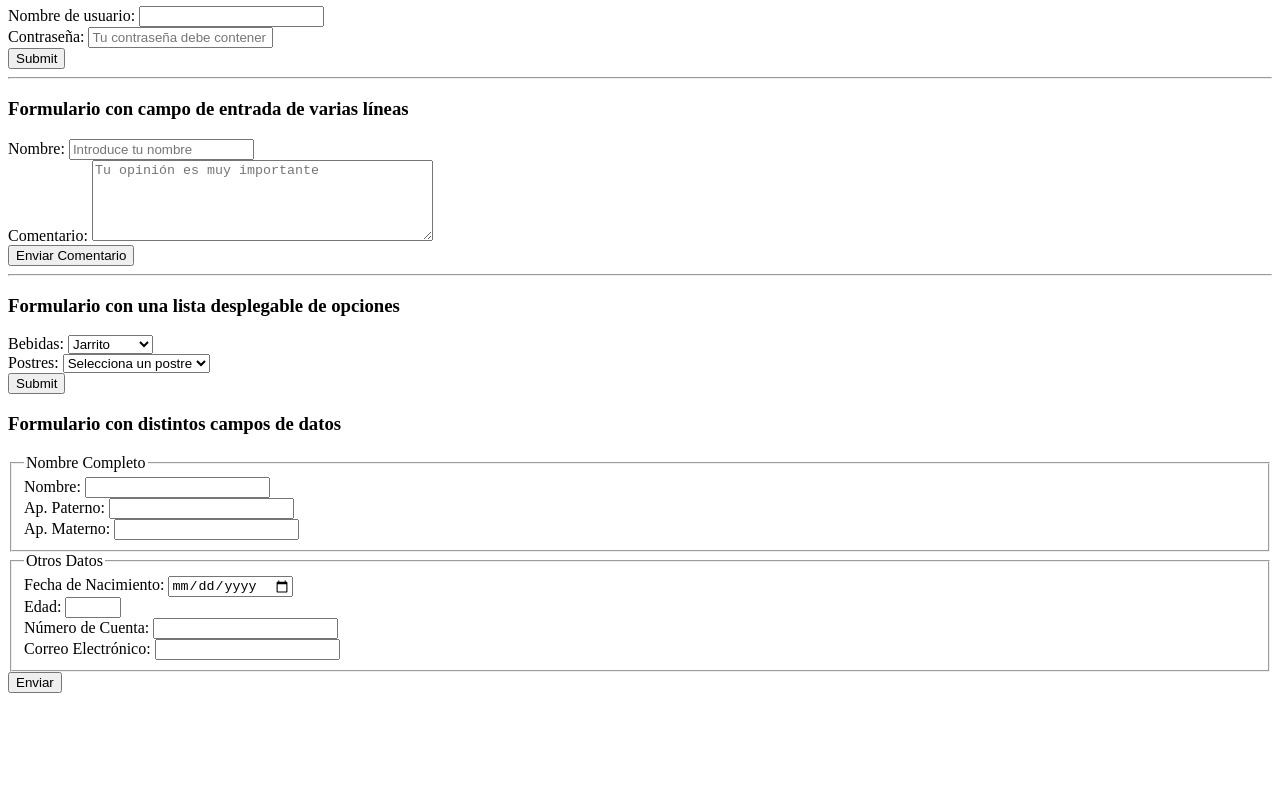
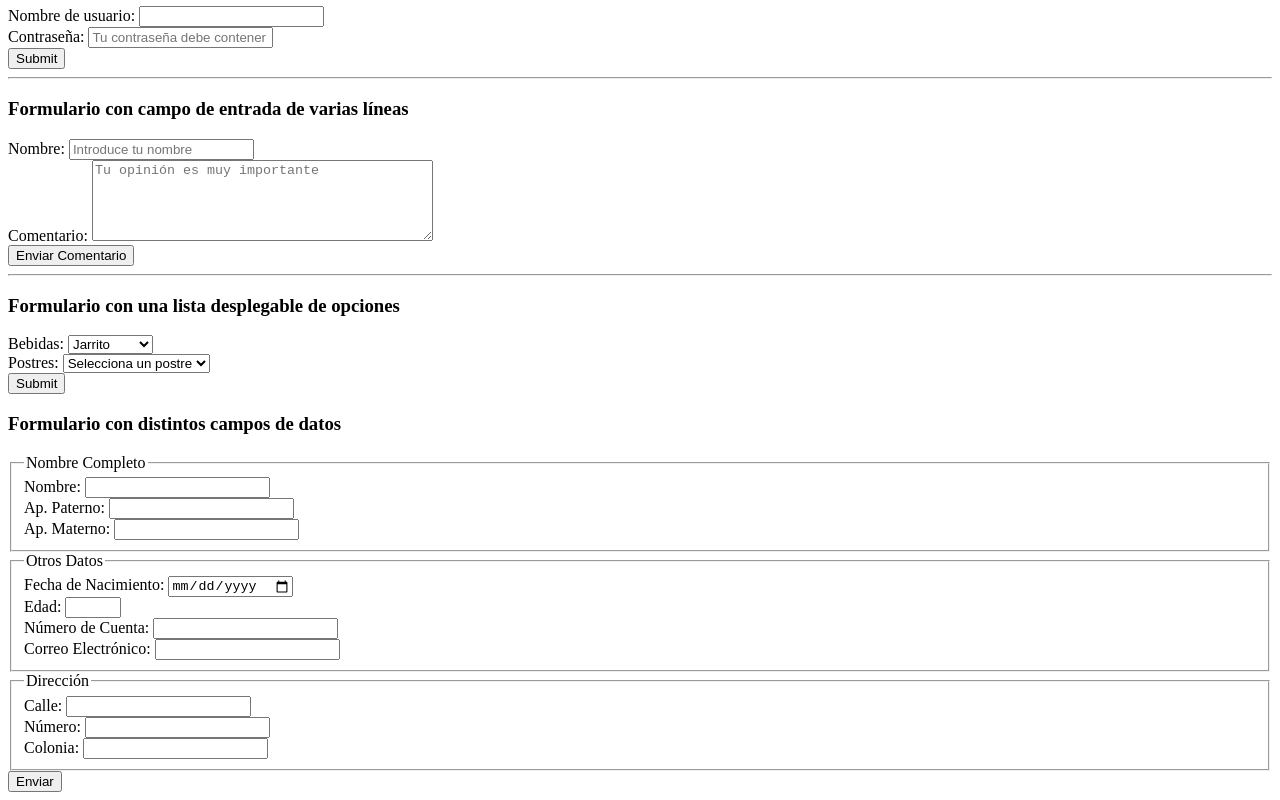
Before and after one commit to Antoniozvl/ProgramacionWeb1-1559-2027-1, a plain HTML site: page Tarea 6/index.html in a window 1280 px wide. Shown: the part 931-1731 px from the top of the page. Before the commit the page ends 1632 px from the top, so only its background shows below. Drawn offline with Linux system fonts and the light colour scheme.

Commit message:
Tarea 6 pt3

```diff
--- a/Tarea 6/index.html
+++ b/Tarea 6/index.html
@@ -136,6 +136,17 @@
                 <label for="email">Correo Electrónico:</label>
                 <input type="email" id="email" name="email" required>
             </fieldset>
+            <fieldset>
+                <legend>Dirección</legend>
+                <label for="calle">Calle:</label>
+                <input type="text" id="calle" name="calle" required>
+                <br>
+                <label for="numero">Número:</label>
+                <input type="text" id="numero" name="numero" required>
+                <br>
+                <label for="colonia">Colonia:</label>
+                <input type="text" id="colonia" name="colonia" required>
+            </fieldset>
             <button type="submit">Enviar</button>
         </form>
     </div>
```
